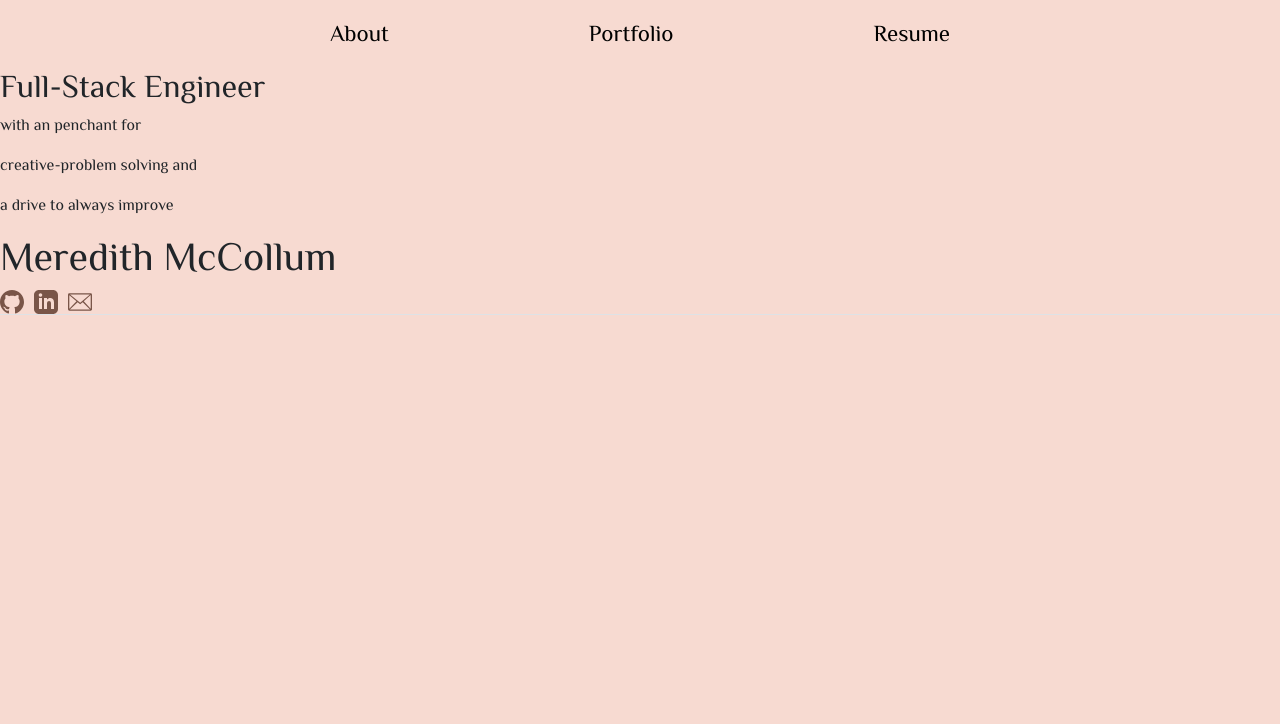
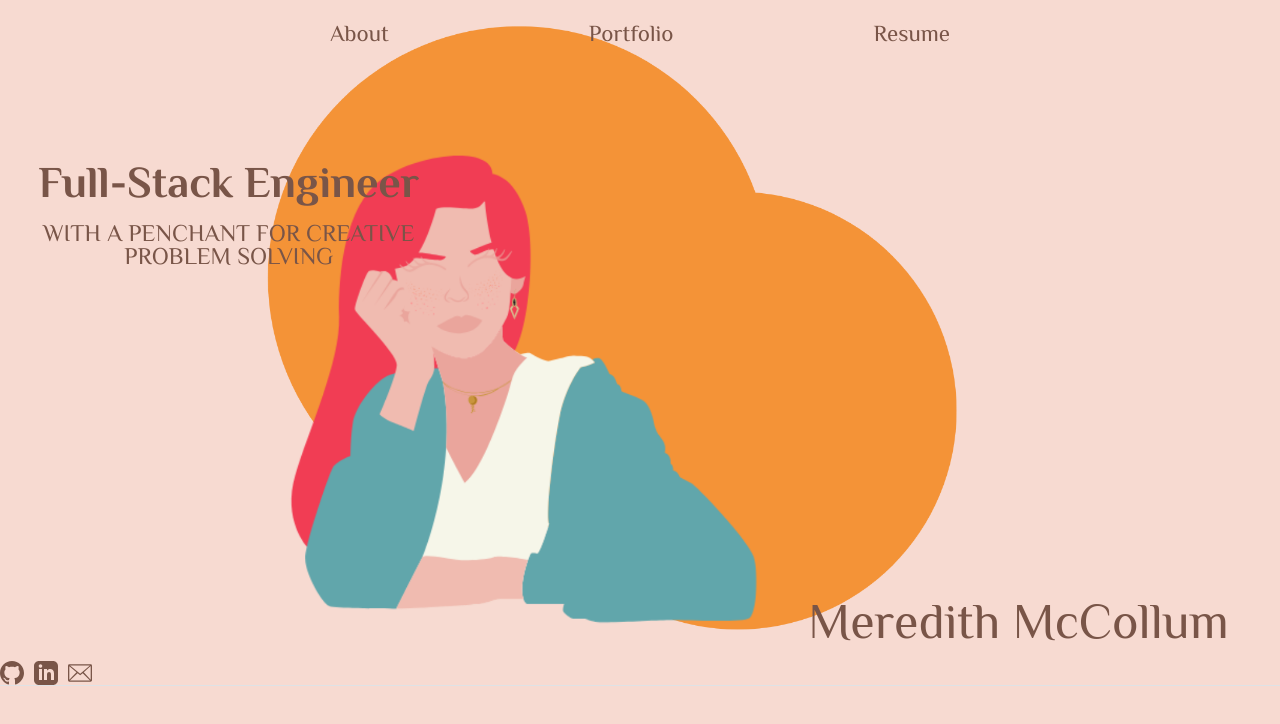
Before and after one commit to MAMcC0/meredith-mccollum, a React (Create React App) app: page / in a window 1280 px wide. Shown: the top 724 px of the page. Built offline with nearby package versions, Linux system fonts and the light colour scheme.

Commit message:
styled about page and positioned elements

```diff
--- a/src/css/About.css
+++ b/src/css/About.css
@@ -1,4 +1,40 @@
 body{
     background-color: #f7dad1;
+    background-image: url('../photos/portfolio-background1.png');
+    background-size: 90%;
+    background-repeat: no-repeat;
     font-family: 'Philosopher', sans-serif;
+    font-weight: 400;
+    color: #795548;
 }
+
+h1{
+    font-size: 50px;
+    margin-top: 41%;
+    padding-right: 4%;
+}
+
+h2{
+    font-size: 2.75rem;
+    font-weight: 700;
+    padding-bottom: .75rem;
+}
+
+p{
+    font-size: 1.50rem;
+    line-height: 30%;
+    text-align: center;
+}
+
+#page-title{
+    display:flex;
+    justify-content: space-between;
+}
+
+#tagline{
+    display: flex;
+    flex-direction: column;
+    align-items: center;
+    margin-left: 3%;
+    margin-top: 7%
+}
--- a/src/css/Navbar.css
+++ b/src/css/Navbar.css
@@ -1,6 +1,6 @@
 #navbar{
     text-decoration: none;
-    color: black;
+    color: #795548;
     padding-right: 100px;
     padding-left: 100px;
     font-size: 23px;
--- a/src/pages/About.js
+++ b/src/pages/About.js
@@ -5,11 +5,12 @@ export default function Home() {
   return (
     <div>
       <div id="page-title">
+        <div id="tagline">
         <h2>
           Full-Stack Engineer</h2>
-          <p> with an penchant for </p>
-        <p>creative-problem solving and</p>
-        <p>a drive to always improve</p>
+        <p> WITH A PENCHANT FOR CREATIVE</p>
+         <p>PROBLEM SOLVING </p>
+         </div>
         <h1> Meredith McCollum </h1>
       </div>
     </div>
```
Also changed, not shown: src/photos/Portfolio-Avatar2-large.png (deleted), src/photos/portfolio-background1.png (added).
